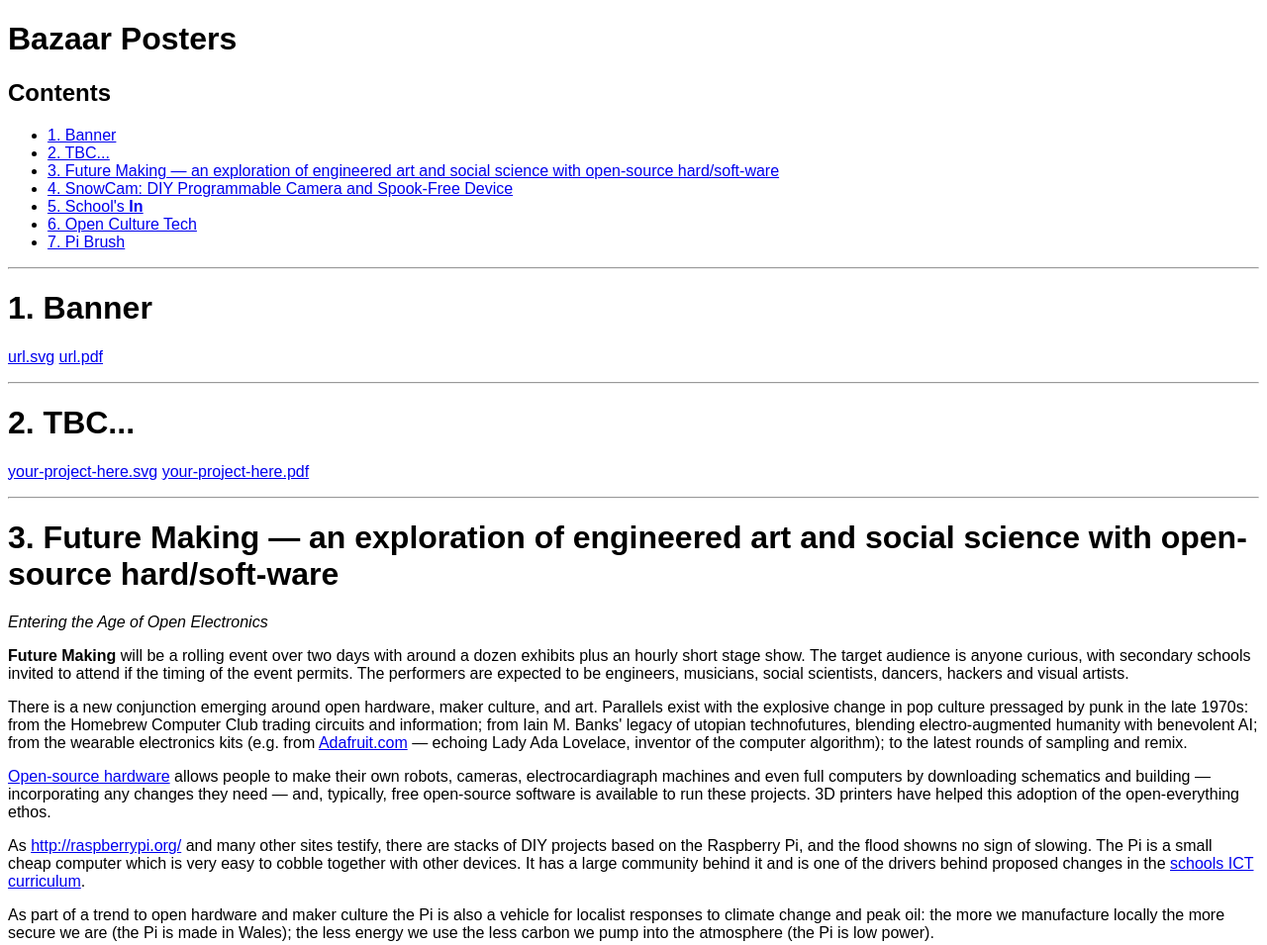
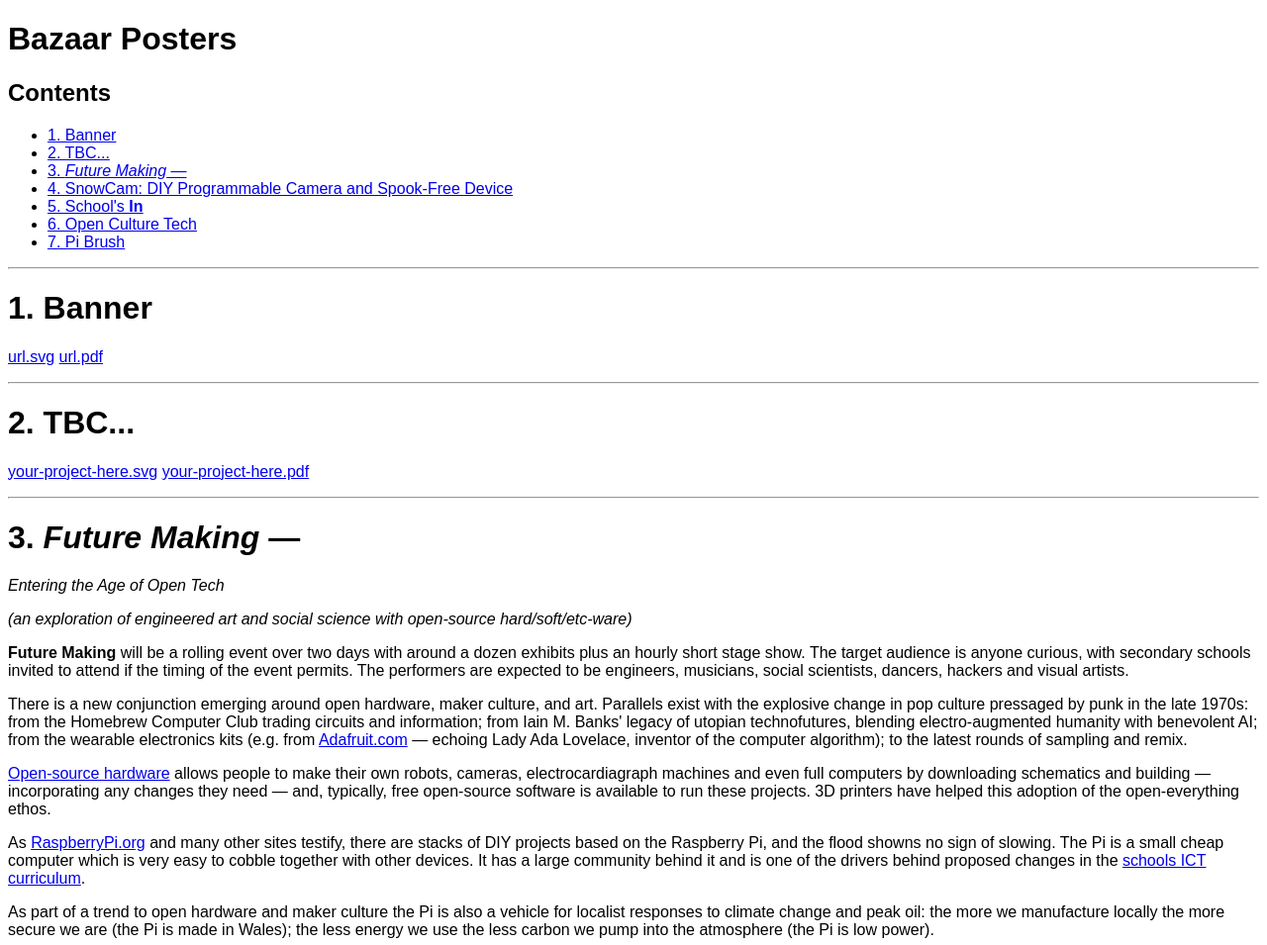
Before and after one commit to hamishcunningham/pi-tronics, a plain HTML site: page ideas-bazaar/posters/index.html in a window 1280 px wide. Shown: the top 955 px of the page at 99% size. Drawn offline with Linux system fonts and the light colour scheme.

Commit message:
future making poster

```diff
--- a/ideas-bazaar/posters/index.html
+++ b/ideas-bazaar/posters/index.html
@@ -49,8 +49,7 @@ div.banner a:hover {
 <p><ul>
 <li><a href="#section-1.">1. Banner</a></li>
 <li><a href="#section-2.">2. TBC...</a></li>
-<li><a href="#section-3.">3. Future Making &mdash; an exploration of engineered art and social science with
-open-source hard/soft-ware</a></li>
+<li><a href="#section-3.">3. <em>Future Making</em> &mdash;</a></li>
 <li><a href="#section-4.">4. SnowCam: DIY Programmable Camera and Spook-Free Device</a></li>
 <li><a href="#section-5.">5. School's <u><b>In</b></u></a></li>
 <li><a href="#section-6.">6. Open Culture Tech</a></li>
@@ -67,10 +66,12 @@ open-source hard/soft-ware</a></li>
 <p><a class="cow-url" href="your-project-here.svg">your-project-here.svg</a>  <a class="cow-url" href="your-project-here.pdf">your-project-here.pdf</a></p>
 
 
-<p><hr></p><a class="cow-section-anchor" name="section-3."></a><h1 class="cow-heading"><span class="cow-sec-number">3. </span>Future Making &mdash; an exploration of engineered art and social science with
-open-source hard/soft-ware</h1>
+<p><hr></p><a class="cow-section-anchor" name="section-3."></a><h1 class="cow-heading"><span class="cow-sec-number">3. </span><em>Future Making</em> &mdash;</h1>
 
-<p><em>Entering the Age of Open Electronics</em></p>
+<p><em>Entering the Age of Open Tech</em></p>
+
+<p><em>(an exploration of engineered art and social science with open-source
+hard/soft/etc-ware)</em></p>
 
 <p><b>Future Making</b> will be a rolling event over two days with around a dozen
 exhibits plus an hourly short stage show. The target audience is anyone
@@ -83,7 +84,7 @@ art. Parallels exist with the explosive change in pop culture pressaged by
 punk in the late 1970s: from the Homebrew Computer Club trading circuits and
 information; from Iain M. Banks' legacy of utopian technofutures, blending
 electro-augmented humanity with benevolent AI; from the wearable electronics
-kits (e.g. from <a class="cow-url" href="http://adafruit.com/">Adafruit.com</a> &mdash; echoing Lady Ada
+kits (e.g. from <a class="cow-url" href="http://Xwww.adafruit.com/">Adafruit.com</a> &mdash; echoing Lady Ada
 Lovelace, inventor of the computer algorithm); to the latest rounds of
 sampling and remix.</p>
 
@@ -93,11 +94,11 @@ and building &mdash; incorporating any changes they need &mdash; and, typically,
 open-source software is available to run these projects. 3D printers have
 helped this adoption of the open-everything ethos.</p>
 
-<p>As <a class="cow-url" href="http://raspberrypi.org/">http://raspberrypi.org/</a> and many other sites testify, there are stacks of
-DIY projects based on the Raspberry Pi, and the flood showns no sign of
-slowing. The Pi is a small cheap computer which is very easy to cobble
-together with other devices. It has a large community behind it and is one of
-the drivers behind proposed changes in the
+<p>As <a class="cow-url" href="http://Xwww.raspberrypi.org/">RaspberryPi.org</a> and many other sites
+testify, there are stacks of DIY projects based on the Raspberry Pi, and the
+flood showns no sign of slowing. The Pi is a small cheap computer which is
+very easy to cobble together with other devices. It has a large community
+behind it and is one of the drivers behind proposed changes in the
 <a class="cow-url" href="http://pi.gate.ac.uk/pages/schools.html">schools ICT curriculum</a>.</p>
 
 <p>As part of a trend to open hardware and maker culture the Pi is also a vehicle
```
Also changed, not shown: ideas-bazaar/notes.html (+3 -0 lines), ideas-bazaar/posters/fm-text.png (added), ideas-bazaar/posters/future-making.svg (added), ideas-bazaar/posters/pi-gate-pics/basics.jpg (added), ideas-bazaar/posters/pi-gate-pics/blinkip.jpg (added), ideas-bazaar/posters/pi-gate-pics/chasing-pine-martens.jpg (added), ideas-bazaar/posters/pi-gate-pics/feed-me-seymour.jpg (added), ideas-bazaar/posters/pi-gate-pics/legocases.jpg (added), ideas-bazaar/posters/pi-gate-pics/mopi.jpg (added), ideas-bazaar/posters/pi-gate-pics/notipi.jpg (added), ideas-bazaar/posters/pi-gate-pics/pigs-and-pi.jpg (added), ideas-bazaar/posters/pi-gate-pics/schools.jpg (added), ideas-bazaar/posters/pi-gate-pics/sensing-and-responding.jpg (added), ideas-bazaar/posters/pi-gate-pics/snowcam.jpg (added), 1 more files, 3 other files.
